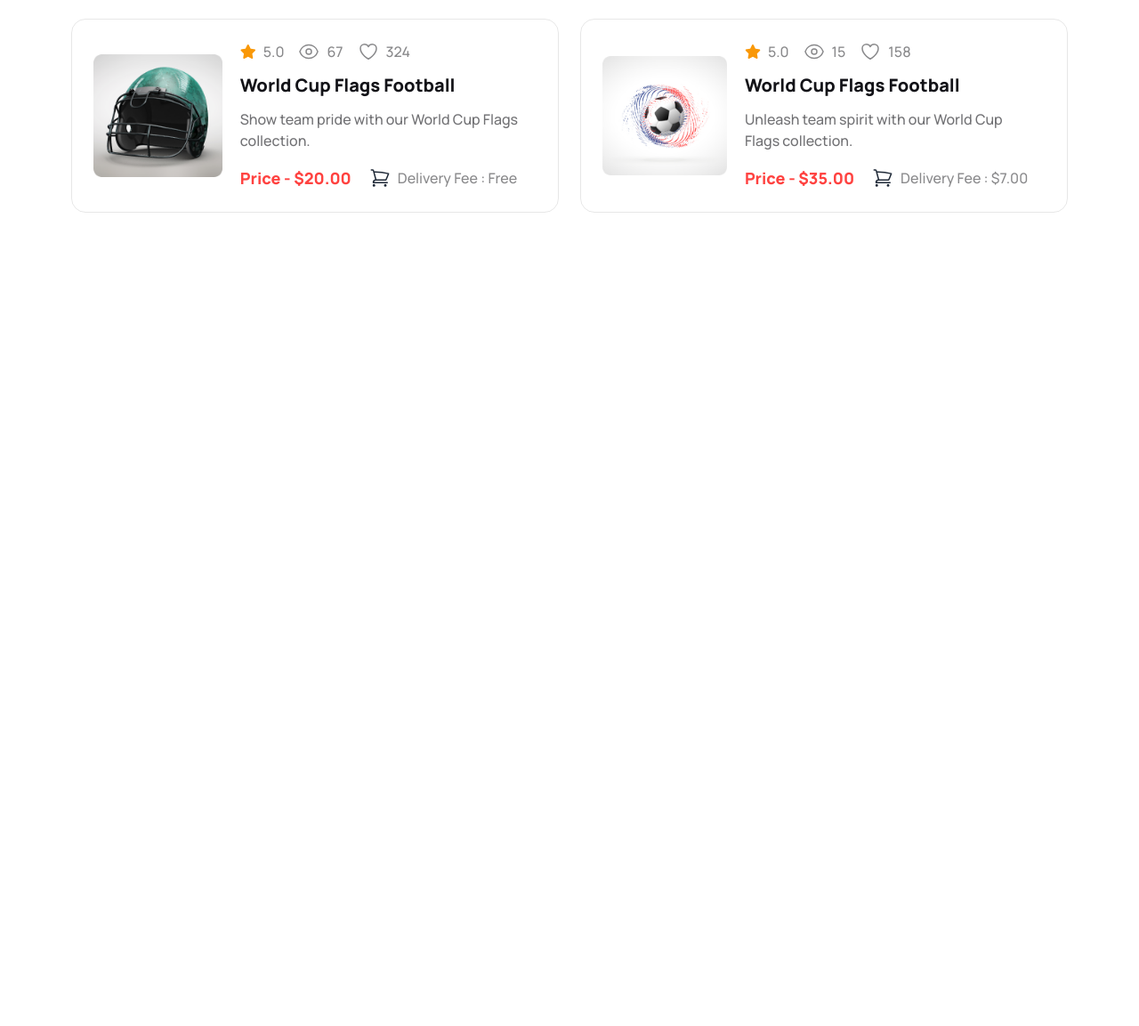
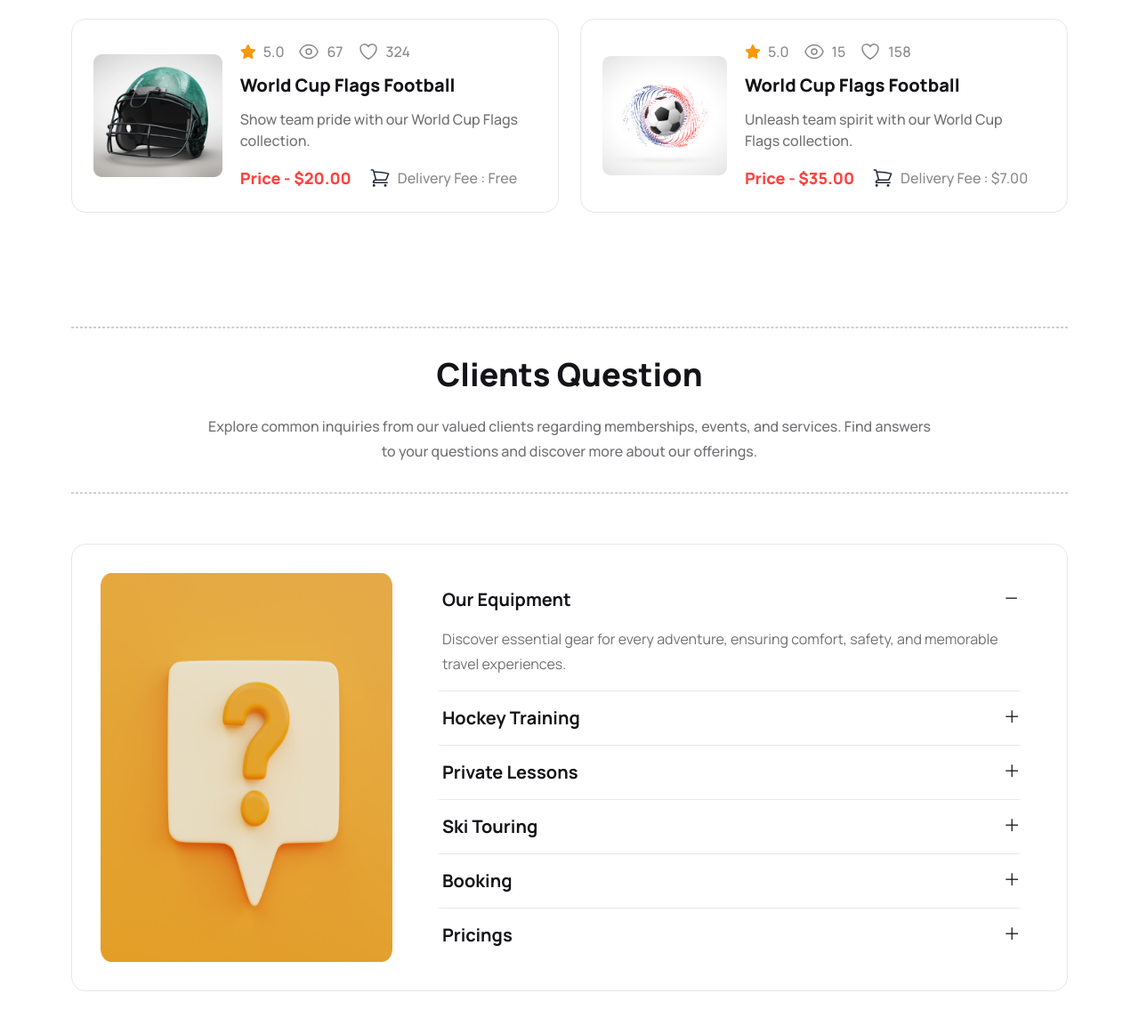
Before and after one commit to TakiHossain/Assignment---03, a plain HTML site: page index.html in a window 1280 px wide. Shown: the part 3507-4660 px from the top of the page at 89% size. Before the commit the page ends 3746 px from the top, so only its background shows below. Drawn offline with nearby package versions, Linux system fonts and the light colour scheme.

Commit message:
Created Clients FAQ Section and made it mobile responsive

```diff
--- a/index.html
+++ b/index.html
@@ -47,6 +47,11 @@
         }
         .card.image-full:before {
             opacity: 0.5;
+        }
+        .collapse-plus > .collapse-title::after {
+            font-weight: 200;
+            font-size: 30px;
+            border: 1.5px;
         }
         :root {
             background-color: white;
@@ -514,6 +519,92 @@
                 </div>
             </div>
         </section>
+
+
+        <!-- Clients FAQ Section -->
+
+        <section class="mx-4 lg:mx-20 my-32">
+
+            <div class="border border-dashed border-color-primary border-opacity-20"></div>
+            <div class="text-center space-y-6 mt-8">
+                <h1 class="text-color-primary text-[1.375rem] lg:text-4xl font-extrabold">Clients Question</h1>
+                <p class="text-color-primary text-opacity-60 text-sm lg:text-base font-medium leading-6 lg:leading-7">Explore common inquiries from our valued clients regarding memberships, events, and services. Find answers <br>
+                    to your questions and discover more about our offerings.</p>
+            </div>
+            <div class="border border-dashed border-color-primary mt-7 lg:mt-8 border-opacity-20"></div>
+            <div class="flex flex-col lg:flex-row gap-10 border border-color-primary border-opacity-10 rounded-2xl p-6 lg:p-8 lg:pr-10 mt-14">
+                <div>
+                    <img src="./Images/11.png" alt="" class="w-screen h-[60vw] lg:w-full lg:h-full">
+                </div>
+                <div>
+                    <div class="collapse collapse-plus">
+                        <input type="radio" name="my-accordion-3" checked="checked" />
+                        <div class="collapse-title text-xl text-color-primary font-bold">
+                            Our Equipment
+                        </div>
+                        <div class="collapse-content">
+                          <p class="text-sm lg:text-base text-color-primary text-opacity-60 leading-6 lg:leading-7">Discover essential gear for every adventure, ensuring comfort, safety, and memorable travel experiences.</p>
+                        </div>
+                        <div class="border-b border-color-primary border-opacity-10"></div>
+                      </div>
+                      <div class="collapse collapse-plus">
+                        <input type="radio" name="my-accordion-3" />
+                        <div class="collapse-title text-xl text-color-primary font-bold">
+                            Hockey Training
+                        </div>
+                        <div class="collapse-content">
+                          <p class="text-sm lg:text-base text-color-primary text-opacity-60 leading-6 lg:leading-7">Explore comprehensive hockey training programs designed to enhance skills and elevate
+                            performance on the ice.</p>
+                        </div>
+                        <div class="border-b border-color-primary border-opacity-10"></div>
+                      </div>
+                      <div class="collapse collapse-plus">
+                        <input type="radio" name="my-accordion-3" />
+                        <div class="collapse-title text-xl text-color-primary font-bold">
+                            Private Lessons
+                        </div>
+                        <div class="collapse-content">
+                          <p class="text-sm lg:text-base text-color-primary text-opacity-60 leading-6 lg:leading-7">Unlock personalized learning with our private lessons, tailored to your
+                            needs and goals for skill mastery.</p>
+                        </div>
+                        <div class="border-b border-color-primary border-opacity-10"></div>
+                      </div>
+                      <div class="collapse collapse-plus">
+                        <input type="radio" name="my-accordion-3" />
+                        <div class="collapse-title text-xl text-color-primary font-bold">
+                            Ski Touring
+                        </div>
+                        <div class="collapse-content">
+                          <p class="text-sm lg:text-base text-color-primary text-opacity-60 leading-6 lg:leading-7">Embark on thrilling ski touring adventures, exploring majestic landscapes and experiencing exhilarating
+                            slopes firsthand.</p>
+                        </div>
+                        <div class="border-b border-color-primary border-opacity-10"></div>
+                      </div>
+                      <div class="collapse collapse-plus">
+                        <input type="radio" name="my-accordion-3" />
+                        <div class="collapse-title text-xl text-color-primary font-bold">
+                            Booking
+                        </div>
+                        <div class="collapse-content">
+                          <p class="text-sm lg:text-base text-color-primary text-opacity-60 leading-6 lg:leading-7">Learn about our seamless booking process, ensuring hassle-free reservations for your
+                            next unforgettable journey.</p>
+                        </div>
+                        <div class="border-b border-color-primary border-opacity-10"></div>
+                      </div>
+                      <div class="collapse collapse-plus">
+                        <input type="radio" name="my-accordion-3" />
+                        <div class="collapse-title text-xl text-color-primary font-bold">
+                            Pricings
+                        </div>
+                        <div class="collapse-content">
+                          <p class="text-sm lg:text-base text-color-primary text-opacity-60 leading-6 lg:leading-7">Discover transparent pricing options, tailored to your budget and preferences,ensuring <br>
+                            value and satisfaction.</p>
+                        </div>
+                      </div>
+                </div>
+            </div>
+
+        </section>
     </main>
 </body>
 </html>
```
